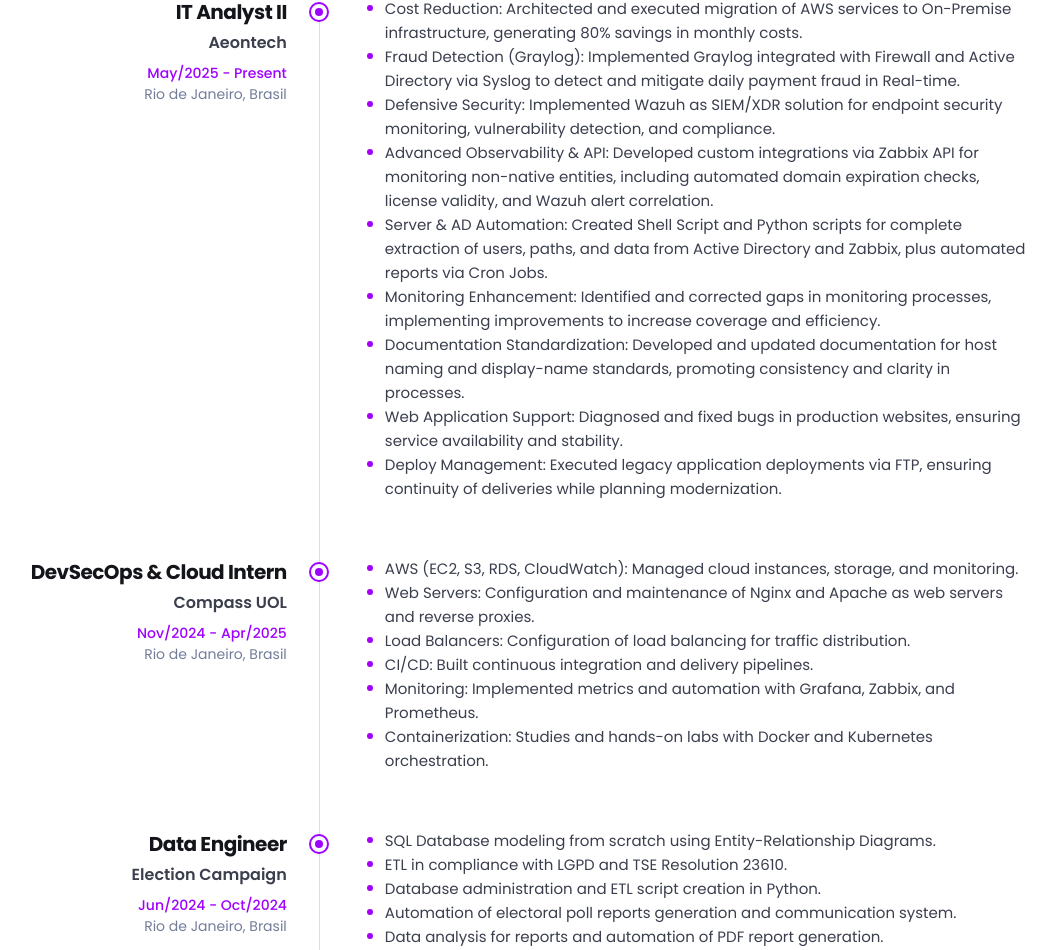
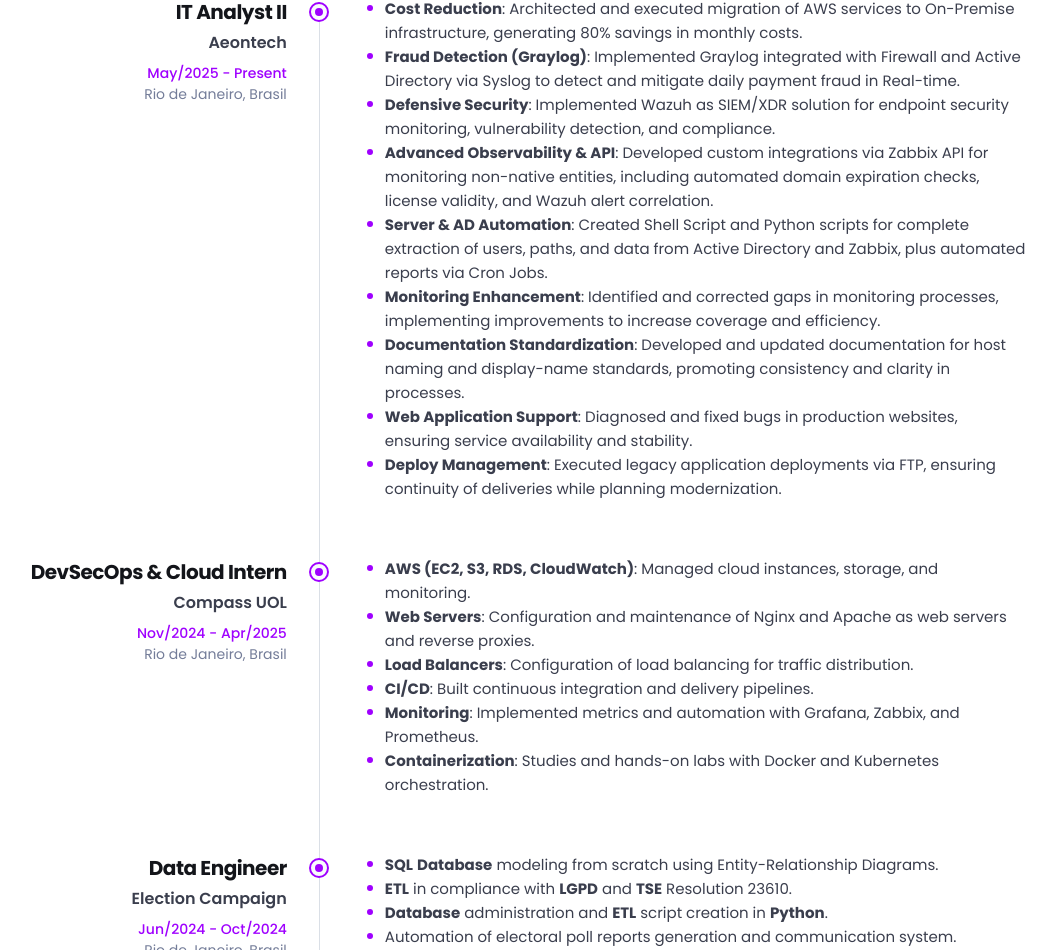
Before and after one commit to gabrielng-rj99/gabrielng-rj99.github.io, a React (Vite) app: page / in a window 1280 px wide. Shown: the part 1850-2800 px from the top of the page, without its empty margins (158-1214 px from the left). Built offline with nearby package versions, Linux system fonts and the light colour scheme.

Commit message:
fix: add line break to hero headline and bold keywords in experience descriptions
- Add br tag between headline parts for proper line break
- Parse experience descriptions to bold text before colons or bold keywords
- Add (NEW) tag to latest freelance project

```diff
--- a/src/components/Experience.tsx
+++ b/src/components/Experience.tsx
@@ -1,7 +1,137 @@
+import React from "react";
 import { motion } from "framer-motion";
 import type { Variants } from "framer-motion";
 import experienceData from "../content/experience.json";
 import styles from "./Experience.module.css";
+
+// Keywords to bold in lines without colons
+const KEYWORDS = [
+    // Technologies
+    "AWS",
+    "EC2",
+    "S3",
+    "RDS",
+    "CloudWatch",
+    "Docker",
+    "Kubernetes",
+    "Nginx",
+    "Apache",
+    "Grafana",
+    "Zabbix",
+    "Prometheus",
+    "Graylog",
+    "Wazuh",
+    "Active Directory",
+    "Python",
+    "Shell",
+    "SQL",
+    "ETL",
+    "CI/CD",
+    "API",
+    "LGPD",
+    "TSE",
+    "FTP",
+    "VBA",
+    "Excel",
+    // Actions
+    "Implemented",
+    "Developed",
+    "Created",
+    "Architected",
+    "Managed",
+    "Configured",
+    "Built",
+    "Executed",
+    "Automated",
+    "Designed",
+    "Analyzed",
+    "Secured",
+    "Deployed",
+    "Data analysis",
+    // Domain terms
+    "Monitoring",
+    "Security",
+    "Observability",
+    "Load Balancing",
+    "Database",
+    "Server",
+    "Web Application",
+    "Containerization",
+    // Metrics/percentages
+    "1500%",
+    "(NEW)",
+];
+
+/**
+ * Parses description text and returns JSX with appropriate bold styling:
+ * - Lines with ":" bold the text before the colon
+ * - Lines without ":" bold identified keywords
+ */
+function parseDescription(text: string): React.ReactNode {
+    // Check if line has a colon divider
+    const colonIndex = text.indexOf(":");
+    if (colonIndex > 0 && colonIndex < text.length - 1) {
+        const beforeColon = text.slice(0, colonIndex).trim();
+        const afterColon = text.slice(colonIndex + 1).trim();
+        return (
+            <>
+                <strong>{beforeColon}</strong>
+                {afterColon && `: ${afterColon}`}
+            </>
+        );
+    }
+
+    // No colon - bold keywords
+    const parts: React.ReactNode[] = [];
+    let lastIndex = 0;
+
+    // Sort keywords by length (longest first) to avoid partial matches
+    const sortedKeywords = [...KEYWORDS].sort((a, b) => b.length - a.length);
+
+    // Find all keyword matches
+    const matches: { start: number; end: number; keyword: string }[] = [];
+    for (const keyword of sortedKeywords) {
+        // Escape special regex chars, but handle parentheses specially
+        const escaped = keyword.replace(/[.*+?^${}|[\]\\]/g, "\\$&");
+        // Use word boundary for normal words, or lookbehind/lookahead for special chars like (NEW)
+        const hasParens = keyword.includes("(") || keyword.includes(")");
+        const regex = hasParens
+            ? new RegExp(keyword.replace(/[()]/g, "\\$&"), "gi")
+            : new RegExp("\\b" + escaped + "\\b", "gi");
+        let match;
+        while ((match = regex.exec(text)) !== null) {
+            matches.push({
+                start: match.index,
+                end: match.index + keyword.length,
+                keyword,
+            });
+        }
+    }
+
+    // Sort matches by position and filter overlaps
+    matches.sort((a, b) => a.start - b.start);
+    const filteredMatches = matches.filter((m, i) => {
+        if (i === 0) return true;
+        const prev = matches[i - 1];
+        return m.start >= prev.end;
+    });
+
+    // Build parts array
+    for (const match of filteredMatches) {
+        if (match.start > lastIndex) {
+            parts.push(text.slice(lastIndex, match.start));
+        }
+        parts.push(<strong key={match.start}>{match.keyword}</strong>);
+        lastIndex = match.end;
+    }
+
+    // Add remaining text
+    if (lastIndex < text.length) {
+        parts.push(text.slice(lastIndex));
+    }
+
+    return parts.length > 0 ? parts : text;
+}
 
 const containerVariants: Variants = {
     hidden: { opacity: 0 },
@@ -34,10 +164,7 @@ const mobileItemVariants: Variants = {
 
 export default function Experience() {
     return (
-        <section
-            id="experience"
-            className="section-wrapper section-glow-bg"
-        >
+        <section id="experience" className="section-wrapper section-glow-bg">
             <div className="section-container">
                 <motion.div
                     initial={{ opacity: 0, y: 20 }}
@@ -68,9 +195,7 @@ export default function Experience() {
                         >
                             <div className={styles.jobDesktop}>
                                 <div className={`${styles.jobLeft}`}>
-                                    <h3 className="role-title">
-                                        {job.role}
-                                    </h3>
+                                    <h3 className="role-title">{job.role}</h3>
                                     <h4 className="text-secondary">
                                         {job.company}
                                     </h4>
@@ -82,7 +207,9 @@ export default function Experience() {
                                     </h6>
                                 </div>
 
-                                <div className={`timeline-dot ${styles.timelineDot}`}>
+                                <div
+                                    className={`timeline-dot ${styles.timelineDot}`}
+                                >
                                     <span className={styles.timelineDotInner} />
                                 </div>
                                 <div className={`${styles.jobRight}`}>
@@ -109,7 +236,9 @@ export default function Experience() {
                                                             styles.jobText
                                                         }
                                                     >
-                                                        {cleanText}
+                                                        {parseDescription(
+                                                            cleanText,
+                                                        )}
                                                     </span>
                                                 </li>
                                             );
@@ -122,21 +251,19 @@ export default function Experience() {
                                 variants={mobileItemVariants}
                                 className={styles.jobMobile}
                             >
-                                <div className={`timeline-dot ${styles.timelineDotMobile}`}>
+                                <div
+                                    className={`timeline-dot ${styles.timelineDotMobile}`}
+                                >
                                     <span className={styles.timelineDotInner} />
                                 </div>
                                 <div className={styles.jobContentMobile}>
                                     <div className={styles.highlightMobile} />
-                                    <h3 className="role-title">
-                                        {job.role}
-                                    </h3>
+                                    <h3 className="role-title">{job.role}</h3>
                                     <h4 className="text-secondary">
                                         {job.company}
                                     </h4>
                                     <div className={styles.jobMetaMobile}>
-                                        <span
-                                            className="period-text"
-                                        >
+                                        <span className="period-text">
                                             {job.period}
                                         </span>
                                         <span
@@ -167,7 +294,9 @@ export default function Experience() {
                                                             styles.jobTextMobile
                                                         }
                                                     >
-                                                        {cleanText}
+                                                        {parseDescription(
+                                                            cleanText,
+                                                        )}
                                                     </span>
                                                 </li>
                                             );
--- a/src/components/Hero.tsx
+++ b/src/components/Hero.tsx
@@ -1,3 +1,4 @@
+import React from "react";
 import { motion } from "framer-motion";
 import { HiDownload } from "react-icons/hi";
 import aboutData from "../content/about.json";
@@ -17,10 +18,9 @@ export default function Hero() {
                     {/* Headline */}
                     <h1 className={styles.heroHeadline}>
                         {headlineParts.map((part, index) => (
-                            <span
-                                key={index}
-                                className="text-gradient-animated"
-                            >
+                            <React.Fragment key={index}>
+                                {index > 0 && <br />}
+                                <span className="text-gradient-animated">
                                 {part.split(/(-)/g).map((segment, i) =>
                                     segment === "-" ? (
                                         <span
@@ -38,6 +38,7 @@ export default function Hero() {
                                     ),
                                 )}
                             </span>
+                            </React.Fragment>
                         ))}
                     </h1>
 
--- a/src/content/experience.json
+++ b/src/content/experience.json
@@ -84,7 +84,7 @@
         "period": "2015 - Present",
         "location": "Rio de Janeiro, Brasil",
         "description": [
-            "Website and Landing Page development projects.",
+            "(NEW) Website and Landing Page development projects.",
             "Cost, Financial and Management Accounting consulting.",
             "Scheduling system project with Excel (+VBA).",
             "Provided consulting for PC assembly, purchasing, sales, repairs, and installation.",
```
